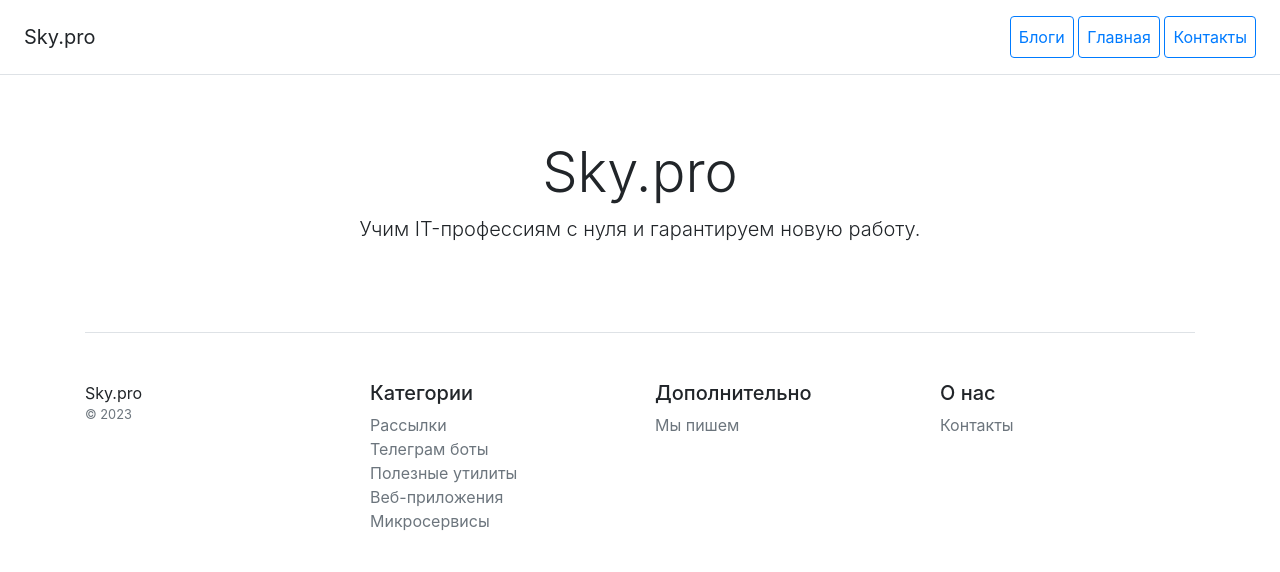
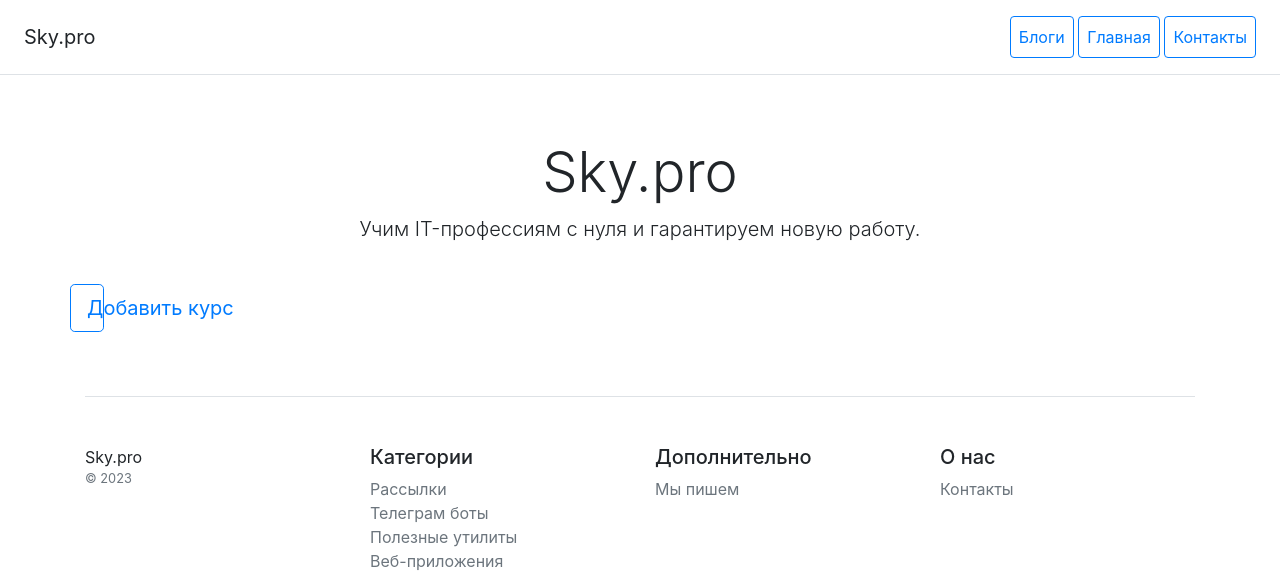
Before and after one commit to avtotropa/homework20_xx, a Django app: page / in a window 1280 px wide. Shown: the top 572 px of the page. Run offline with Django 4.2, Linux system fonts and the light colour scheme; data that the repository does not hold is empty; some libraries are stand-ins or nearby versions.

Commit message:
Added form and validation for course_create

```diff
--- a/catalog/templates/catalog/courses.html
+++ b/catalog/templates/catalog/courses.html
@@ -1,10 +1,15 @@
 {% extends 'catalog/base.html' %}
 
 {% block content %}
-    <div class="row d-flex justify-content-center text-center">
+    <div class="row mb-3">
+        <div class="col-3">
+            <a href="{% url 'catalog:create_course' %}" class="btn btn-lg btn-block btn-outline-primary" type="button">Добавить курс</a>
+        </div>
+    </div>
+
     {% for object in object_list %}
-            <div class="col-3">
-                <div class="card mb-4 box-shadow">
+        <div class="col-md-4 text-center">
+            <div class="card">
                 <div class="card-header">
                     <h3 class="my-0 font-weight-normal">{{ object.name }}</h3>
                 </div>
@@ -17,5 +22,4 @@
             </div>
         </div>
     {% endfor %}
-    </div>
 {% endblock %}
--- a/catalog/urls.py
+++ b/catalog/urls.py
@@ -1,7 +1,7 @@
 from django.urls import path
 
 from catalog.apps import CatalogConfig
-from catalog.views import CoursesView, CourseDetailView, ContactsView
+from catalog.views import CoursesView, CourseDetailView, ContactsView, CourseCreateView
 
 app_name = CatalogConfig.name
 
@@ -9,4 +9,5 @@ urlpatterns = [
     path('', CoursesView.as_view(), name='courses'),
     path('contacts/', ContactsView.as_view(), name='contacts'),
     path('course_descrip/<int:pk>/', CourseDetailView.as_view(), name='courses_descrip'),
+    path('create/', CourseCreateView.as_view(), name='create_course')
 ]
--- a/catalog/views.py
+++ b/catalog/views.py
@@ -1,5 +1,7 @@
-from django.views.generic import TemplateView, DetailView
+from django.urls import reverse_lazy
+from django.views.generic import TemplateView, DetailView, CreateView
 
+from catalog.forms import CourseForm
 from catalog.models import Course
 
 
@@ -23,3 +25,9 @@ class ContactsView(TemplateView):
 
 class CourseDetailView(DetailView):
     model = Course
+
+
+class CourseCreateView(CreateView):
+    model = Course
+    form_class = CourseForm
+    success_url = reverse_lazy('catalog:courses')
```
Also changed, not shown: catalog/forms.py (added, +22 -0 lines), README.md. Lines whose indentation alone changed are shown as unchanged.
